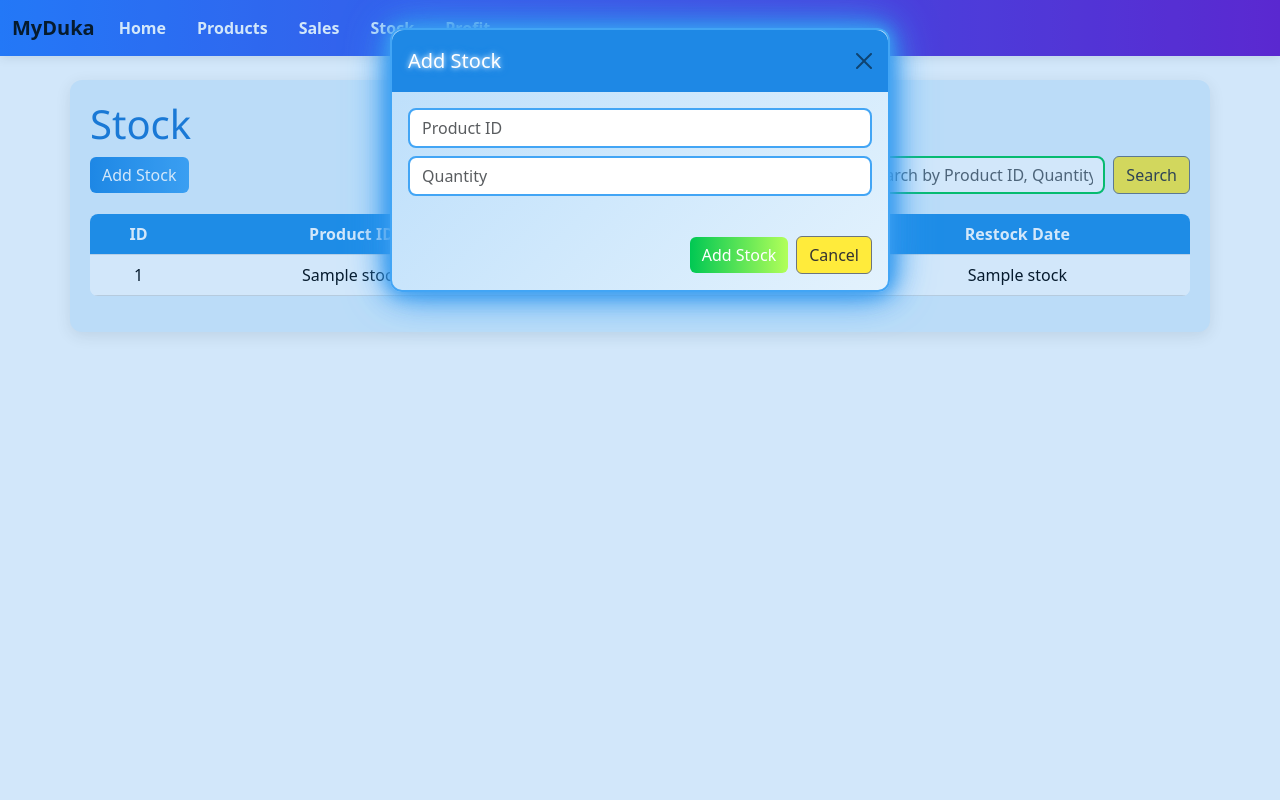
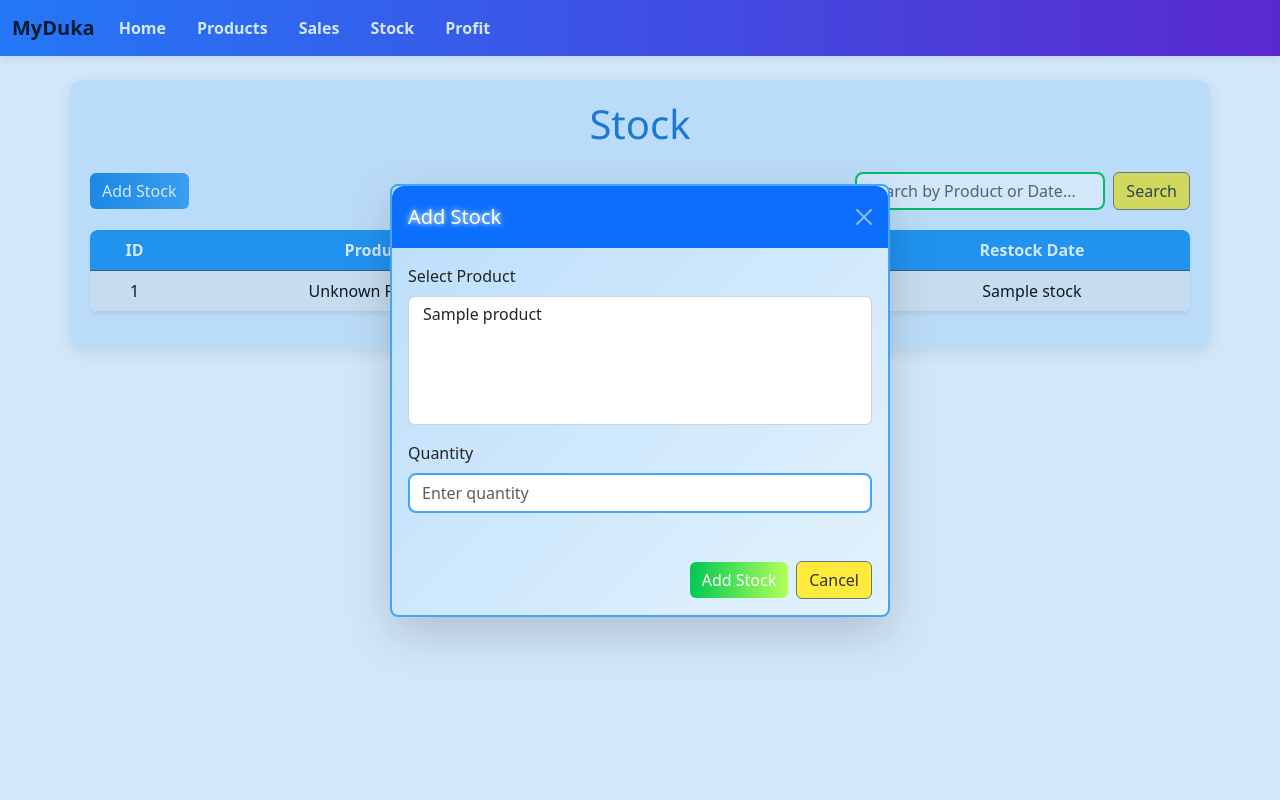
Before and after one commit to Luffy254-cyber-spec/Myduka-project, a Flask app: page /stock in a window 1280 px wide, after a click on "Add Stock". Run offline with Flask 3, Linux system fonts and the light colour scheme; a database or web service that is not in the repository returns one stand-in record (values such as "Sample title"); some libraries are stand-ins or nearby versions.

Commit message:
fifth commit

```diff
--- a/database.py
+++ b/database.py
@@ -264,3 +264,13 @@ def delete_data(table, record_id):
 def fetch_products_for_dropdown():
     curr.execute("SELECT id, name FROM products ORDER BY name;")
     return curr.fetchall()
+
+# fetch only id and name for dropdowns
+def fetch_products_for_dropdown():
+    try:
+        curr.execute("SELECT id, name FROM products ORDER BY name;")
+        products = curr.fetchall()
+        return products
+    except Exception as e:
+        print(f"Error fetching products for dropdown: {e}")
+        return []
--- a/main.py
+++ b/main.py
@@ -38,15 +38,12 @@ def sales():
 
     return render_template('sales.html', sales=sales, products=products)
 
-
-
-
-
 #  STOCK
 @app.route('/stock')
 def stock():
     search = request.args.get('search', '').strip()
     stock = fetch_data('stock')
+    products = fetch_products_for_dropdown()  # ✅ include products for dropdown
 
     if search:
         stock = [
@@ -56,8 +53,7 @@ def stock():
             or search.lower() in str(s[3]).lower()
         ]
 
-    return render_template('stock.html', stock=stock)
-
+    return render_template('stock.html', stock=stock, products=products)
 
 #  PROFIT
 @app.route('/profit')
@@ -93,6 +89,7 @@ def add_stock():
     return redirect('/stock')
 
 
+
 #  RUN APP
 if __name__ == '__main__':
     app.run(debug=True)
--- a/scripts/script.js
+++ b/scripts/script.js
@@ -18,3 +18,12 @@ function animate() {
 }
 
 animate();
+
+ document.addEventListener("DOMContentLoaded", () => {
+    const visibleSelect = document.getElementById("visible_pid");
+    const hiddenSelect = document.getElementById("pid");
+
+    visibleSelect.addEventListener("change", () => {
+      hiddenSelect.value = visibleSelect.value;
+    });
+  });
--- a/templates/base.html
+++ b/templates/base.html
@@ -69,6 +69,16 @@
     animate();
   </script>
 <script src="script.js"></script>
+<script>
+   document.addEventListener("DOMContentLoaded", () => {
+    const visibleSelect = document.getElementById("visible_pid");
+    const hiddenSelect = document.getElementById("pid");
+
+    visibleSelect.addEventListener("change", () => {
+      hiddenSelect.value = visibleSelect.value;
+    });
+  });
+</script>
 
 </body>
 </html>
--- a/templates/stock.html
+++ b/templates/stock.html
@@ -1,7 +1,7 @@
 {% extends 'base.html' %}
 {% block title %}Stock{% endblock %}
 {% block content %}
-<h1>Stock</h1>
+<h1 class="mb-4 text-center">Stock</h1>
 
 <div class="d-flex justify-content-between align-items-center mb-3">
   <!-- Add Stock Button on Left -->
@@ -10,39 +10,81 @@
   </button>
 
   <!-- Search Bar on Right -->
-  <form method="get" action="/stock" class="d-flex">
-    <input type="text" name="search" placeholder="Search by Product ID, Quantity, or Date..." value="{{ request.args.get('search', '') }}" class="form-control me-2">
+  <form method="get" action="{{ url_for('stock') }}" class="d-flex">
+    <input type="text" name="search" placeholder="Search by Product or Date..."
+           value="{{ request.args.get('search', '') }}" class="form-control me-2">
     <button class="btn btn-secondary" type="submit">Search</button>
   </form>
 </div>
 
-<table class="table table-striped">
+<!-- STOCK TABLE -->
+<table class="table table-striped table-hover shadow-sm">
+  <thead class="table-dark">
     <tr>
-    <th>ID</th><th>Product ID</th><th>Quantity</th><th>Restock Date</th>
+      <th>ID</th>
+      <th>Product</th>
+      <th>Quantity</th>
+      <th>Restock Date</th>
     </tr>
+  </thead>
+  <tbody>
     {% for s in stock %}
     <tr>
       <td>{{ s[0] }}</td>
-    <td>{{ s[1] }}</td>
+      <td>
+        {% set product = products | selectattr("0", "equalto", s[1]) | list | first %}
+        {{ product[1] if product else 'Unknown Product' }}
+      </td>
       <td>{{ s[2] }}</td>
       <td>{{ s[3] }}</td>
     </tr>
     {% endfor %}
+  </tbody>
 </table>
 
 <!-- ---------------- Add Stock Modal ---------------- -->
 <div class="modal fade" id="addStockModal" tabindex="-1" aria-labelledby="addStockLabel" aria-hidden="true">
-  <div class="modal-dialog">
-    <div class="modal-content">
-      <form method="post" action="/add_stock">
-        <div class="modal-header">
+  <div class="modal-dialog modal-dialog-centered modal-dialog-scrollable">
+    <div class="modal-content shadow-lg rounded-3">
+      <form method="post" action="{{ url_for('add_stock') }}">
+        <div class="modal-header bg-primary text-white">
           <h5 class="modal-title" id="addStockLabel">Add Stock</h5>
-          <button type="button" class="btn-close" data-bs-dismiss="modal"></button>
+          <button type="button" class="btn-close btn-close-white" data-bs-dismiss="modal"></button>
         </div>
+
         <div class="modal-body">
-          <input class="form-control mb-2" type="number" name="pid" placeholder="Product ID" required>
-          <input class="form-control mb-2" type="number" name="quantity" placeholder="Quantity" required>
+
+          <!-- Hidden Product ID Field -->
+          <div class="mb-3" style="display: none;">
+            <label for="pid">Choose a product:</label>
+            <select name="pid" id="pid">
+              {% for p in products %}
+              <option value="{{ p[0] }}">{{ p[1] }}</option>
+              {% endfor %}
+            </select>
           </div>
+
+          <!-- Visible Scrollable Product Dropdown -->
+          <div class="mb-3">
+            <label for="visible_pid" class="form-label">Select Product</label>
+            <div style="max-height: 150px; overflow-y: auto; border: 1px solid #ced4da; border-radius: 0.375rem;">
+              <select id="visible_pid" class="form-select border-0" size="5" required>
+                {% for p in products %}
+                <option value="{{ p[0] }}">{{ p[1] }}</option>
+                {% endfor %}
+              </select>
+            </div>
+          </div>
+
+          <!-- Quantity Input -->
+          <div class="mb-3">
+            <label for="quantity" class="form-label">Quantity</label>
+            <input class="form-control" type="number" name="quantity" id="quantity"
+                   placeholder="Enter quantity" required>
+          </div>
+
+        </div>
+
         <div class="modal-footer">
           <button type="submit" class="btn btn-success">Add Stock</button>
           <button type="button" class="btn btn-secondary" data-bs-dismiss="modal">Cancel</button>
@@ -51,4 +93,16 @@
     </div>
   </div>
 </div>
+
+<!-- Link visible select to hidden select -->
+<script>
+  document.addEventListener("DOMContentLoaded", () => {
+    const visibleSelect = document.getElementById("visible_pid");
+    const hiddenSelect = document.getElementById("pid");
+    visibleSelect.addEventListener("change", () => {
+      hiddenSelect.value = visibleSelect.value;
+    });
+  });
+</script>
+
 {% endblock %}
```
Also changed, not shown: templates/sales.html (+23 -7 lines). Lines whose indentation alone changed are shown as unchanged.
